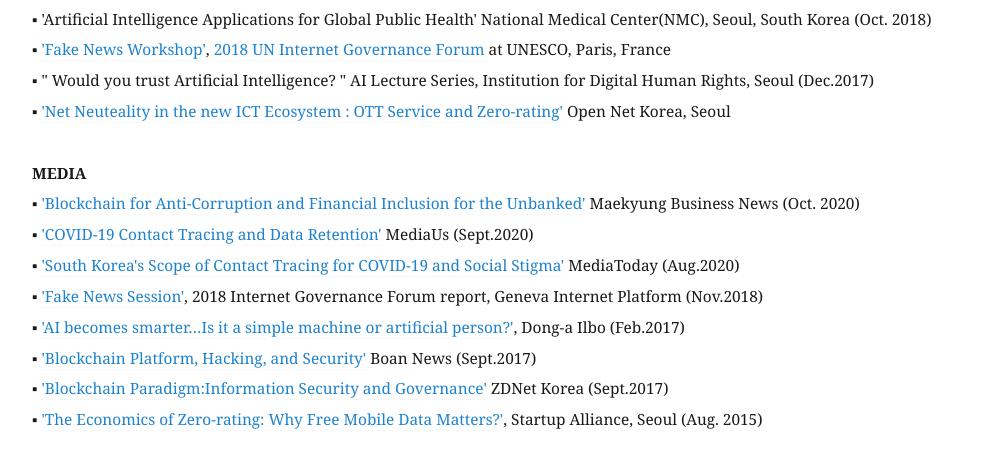
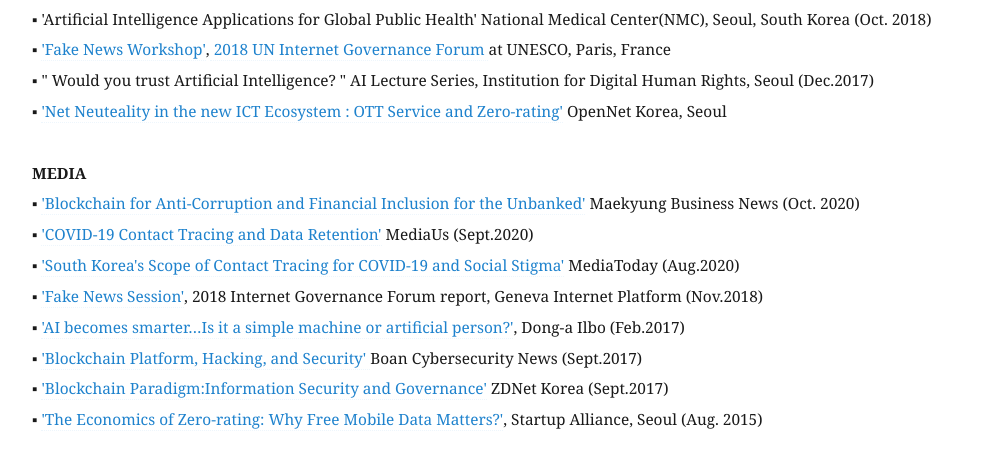
Before and after one commit to eunchangchoi/eunchangchoi.github.io, a Jekyll site: the page built from index.md, in a window 1280 px wide and 900 px high, scrolled down 3346 px. Shown: the part 159-616 px from the top of the window, without its empty margins (68-1051 px from the left). Built offline with Jekyll 4.4.1, drawn with Linux system fonts in a browser that asks for light colours.

Commit message:
Update index.md

```diff
--- a/index.md
+++ b/index.md
@@ -69,7 +69,7 @@
 ▪   'Artificial Intelligence Applications for Global Public Health' National Medical Center(NMC), Seoul, South Korea (Oct. 2018)<br>
 ▪   <a href="https://www.youtube.com/watch?v=quo1DLyitf8&feature=youtu.be&t=1004">'Fake News Workshop'</a>,<a href="https://igf2018.fr/"> 2018 UN Internet Governance Forum </a> at UNESCO, Paris, France <br>
 ▪  " Would you trust Artificial Intelligence? " AI Lecture Series, Institution for Digital Human Rights, Seoul (Dec.2017)<br>
-▪ <a href="https://opennet.or.kr/wp-content/uploads/2015/08/발표자료-Net-Neutrality-OTT-Zero-ratinghandout-2015812-.pdf">'Net Neuteality in the new ICT Ecosystem : OTT Service and Zero-rating'</a> Open Net Korea, Seoul <br>
+▪ <a href="https://opennet.or.kr/wp-content/uploads/2015/08/발표자료-Net-Neutrality-OTT-Zero-ratinghandout-2015812-.pdf">'Net Neuteality in the new ICT Ecosystem : OTT Service and Zero-rating'</a> OpenNet Korea, Seoul <br>
   <br>
  <strong> MEDIA </strong> <br>
 ▪ <a href="https://www.mk.co.kr/news/economy/view/2020/10/1097127/">'Blockchain for Anti-Corruption and Financial Inclusion for the Unbanked'</a> Maekyung Business News (Oct. 2020)<br>
@@ -77,7 +77,7 @@
 ▪ <a href="http://www.mediatoday.co.kr/news/articleView.html?idxno=208888">'South Korea's Scope of Contact Tracing for COVID-19 and Social Stigma'</a> MediaToday (Aug.2020)  <br>
 ▪   <a href="https://dig.watch/sessions/session-fakenews">'Fake News Session'</a>, 2018 Internet Governance Forum report, Geneva Internet Platform (Nov.2018) <br>
 ▪ <a href="https://www.donga.com/news/article/all/20170225/83056178/1">'AI becomes smarter…Is it a simple machine or artificial person?'</a>, Dong-a Ilbo (Feb.2017)<br>
-▪ <a href="https://www.boannews.com/media/view.asp?idx=57022&kind=3">'Blockchain Platform, Hacking, and Security' </a> Boan News (Sept.2017)<br>
+▪ <a href="https://www.boannews.com/media/view.asp?idx=57022&kind=3">'Blockchain Platform, Hacking, and Security' </a> Boan Cybersecurity News (Sept.2017)<br>
 ▪ <a href="https://www.zdnet.co.kr/view/?no=20170915172456&from=Mobile">'Blockchain Paradigm:Information Security and Governance'</a> ZDNet Korea (Sept.2017)<br>
 ▪  <a href="https://www.inews24.com/view/913922">'The Economics of Zero-rating: Why Free Mobile Data Matters?'</a>, Startup Alliance, Seoul (Aug. 2015) <br>
 
```
